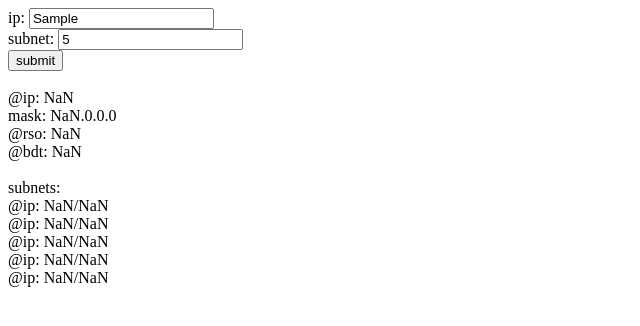
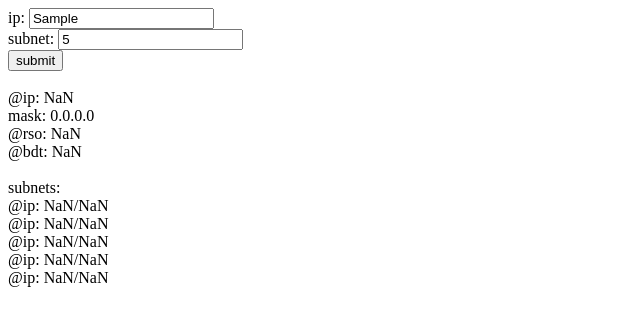
Before and after one commit to Mrpotatosse/Mrpotatosse.github.io, a plain HTML site: page ip.html in a window 1280 px wide. Both pictures are taken after typing "Sample", "5" into the empty fields and a click on the button "submit". Shown: the full height of the page, 0-640 px from the left. Drawn offline with Linux system fonts and the light colour scheme.

Commit message:
Update ip.html

```diff
--- a/ip.html
+++ b/ip.html
@@ -25,28 +25,28 @@
 	const subnetInput = document.getElementById("subnet-input");
 
 	function getNByte(bits) {
-		if(bits > 8) {
-			return 1 + getNByte(bits - 8);
-		}
+		if(bits > 8) return 1 + getNByte(bits - 8);
 		return 1;
 	}
 
 	function getPas(bits) {
-		const n = 8 - (bits % 8);
-		const pas = Math.pow(2, n);
-
-		return pas;
+		if (bits > 8) return getPas(bits - 8);
+		return 0x0100 >> bits;
 	}
 
 	function getMask(bits) {
-		const m = 256 - getPas(bits);
-		const nb = getNByte(bits);
-		const arr = [255,255,255,255];
-		arr[nb - 1] = m;
-		for(let i = nb; i < arr.length;i++) {
-			arr[i] = 0;
+		const first = 0b10000000_00000000_00000000_00000000;
+		let mask = 0;
+		for (let i = 0; i < bits; i++) {
+			mask = mask + (first >>> i)
 		}
-		return arr;
+
+		const f4 = 0b1111_1111;
+		const f3 = f4 << 8;
+		const f2 = f3 << 8;
+		const f1 = f2 << 8;
+
+		return [(mask & f1) >>> 24, (mask & f2) >>> 16, (mask & f3) >>> 8, mask & f4]
 	}
 
 	function getNetwork(ip, bits) {
```
